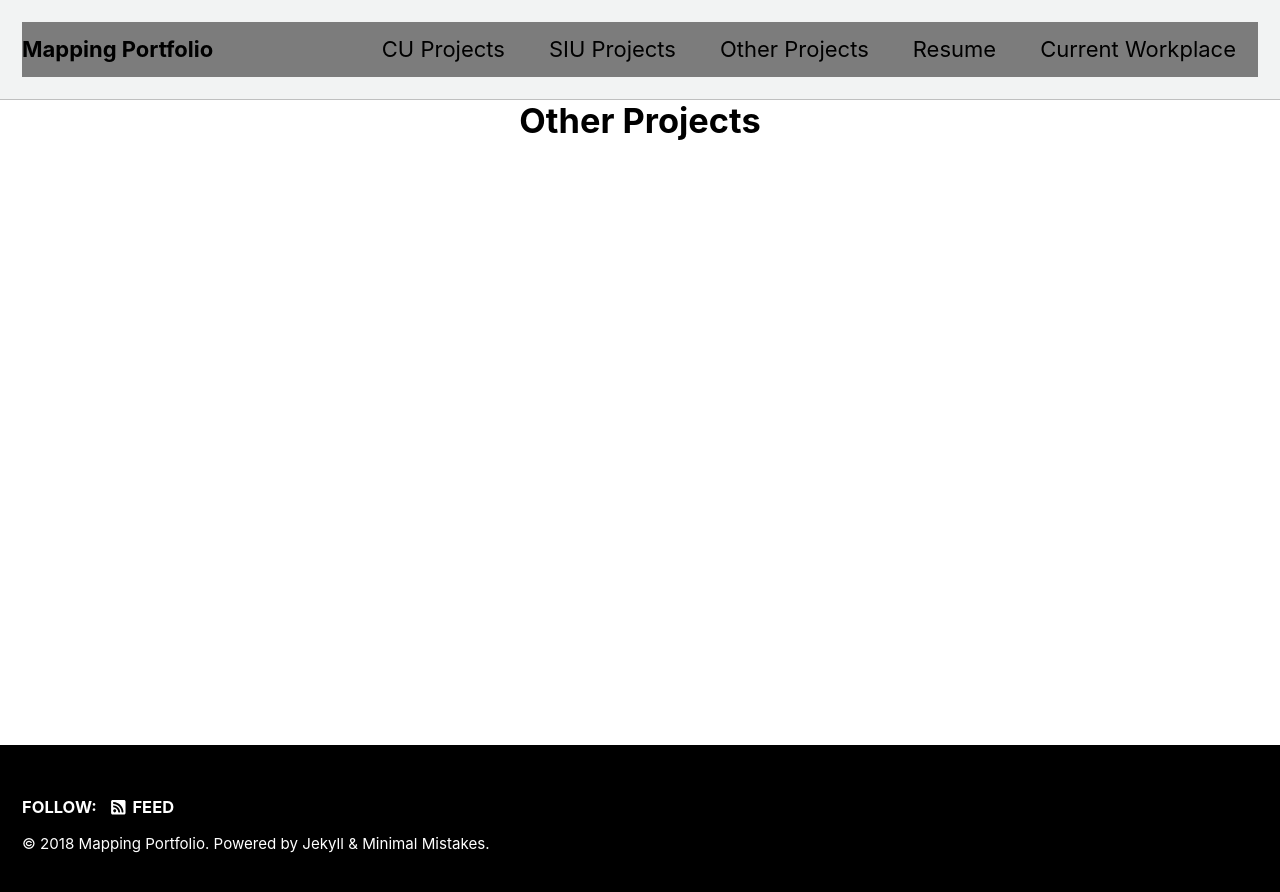
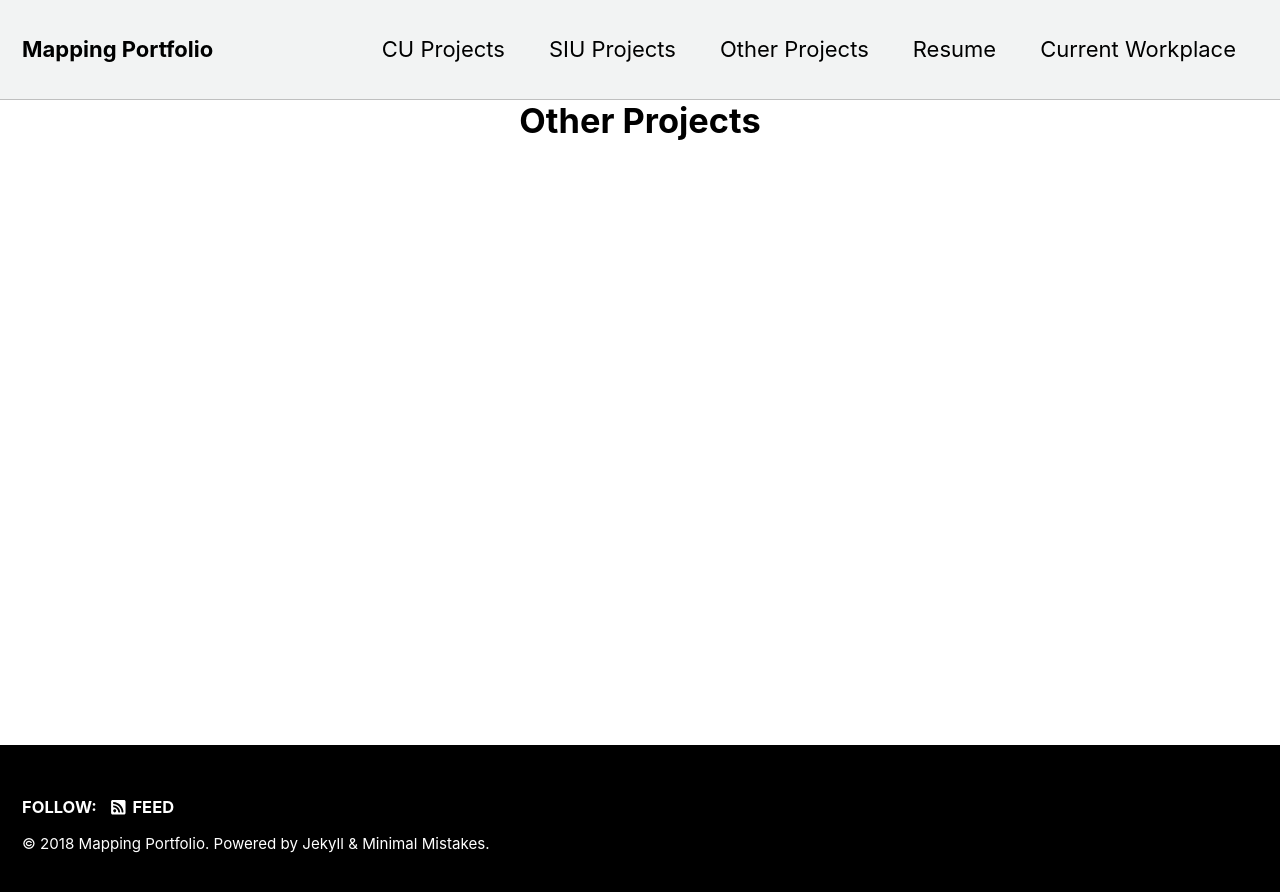
Before and after one commit to WilliamsTravis/WilliamsTravis.github.io, a Jekyll site: the page built from _pages/other-page.html, in a window 1280 px wide. Shown: the top 892 px of the page. Built offline with Jekyll 4.4.1, drawn with Linux system fonts in a browser that asks for light colours; nearby versions of some CDN libraries.

Commit message:
Update _navigation.scss

```diff
--- a/_sass/minimal-mistakes/_navigation.scss
+++ b/_sass/minimal-mistakes/_navigation.scss
@@ -180,7 +180,7 @@
   -webkit-box-align: center;
   align-items: center;
   /*background: $background-color;*/
-  background-color: #7c7c7c;
+  background: $lighter-gray;
 
 
   a {
```
